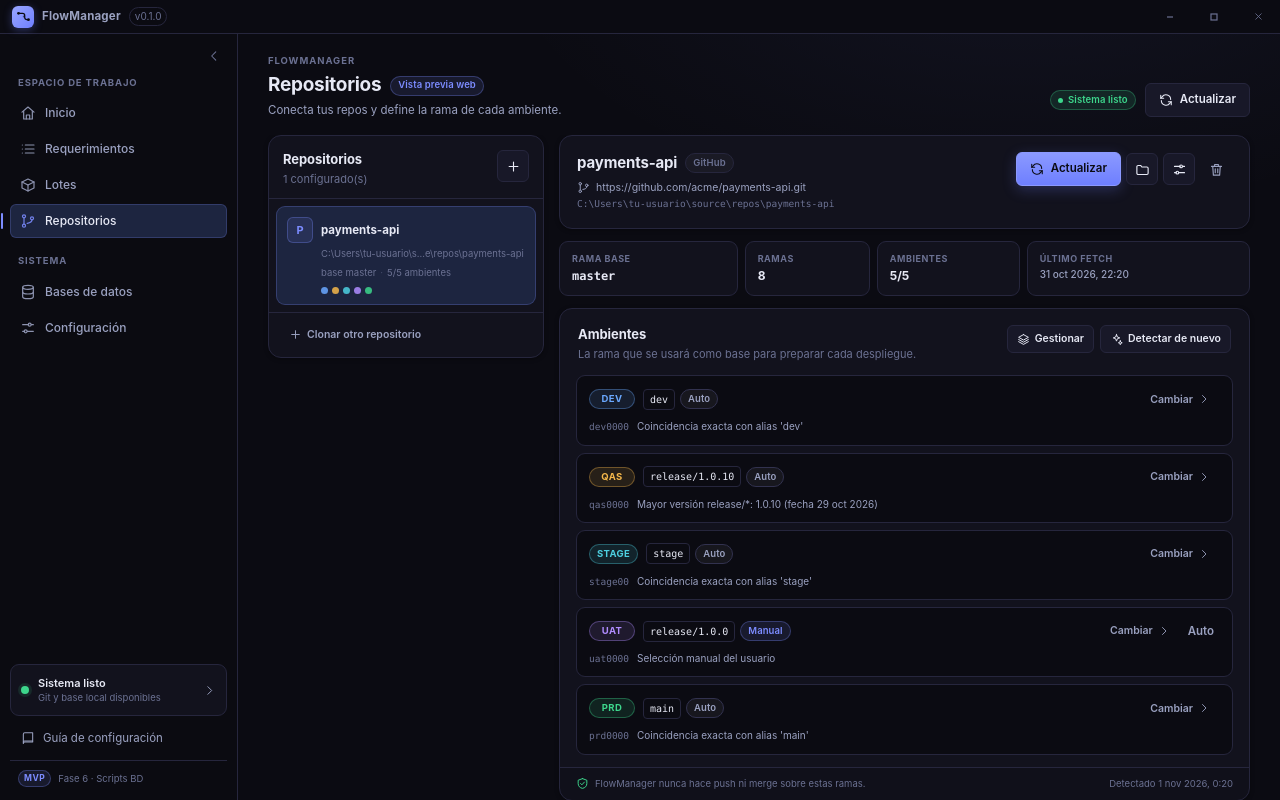
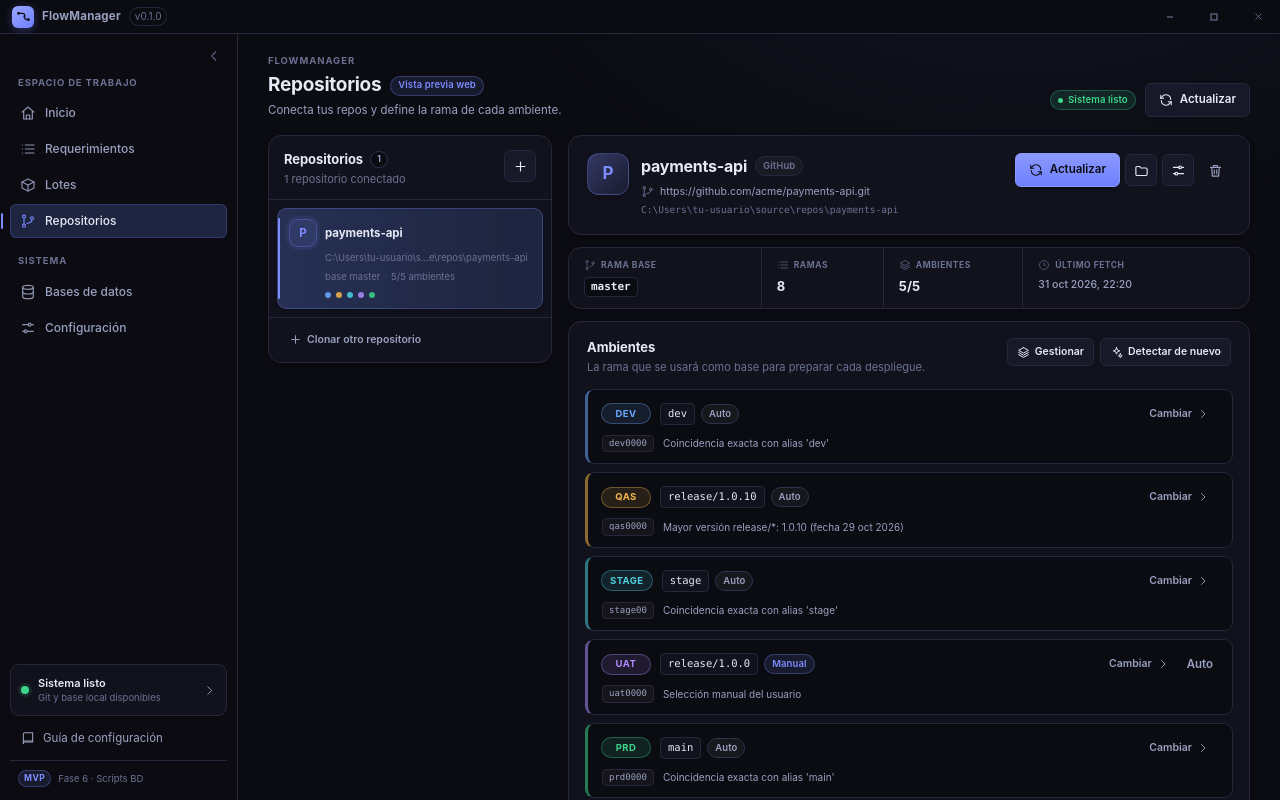
Before and after one commit to leonardogonzalolaura/appFlowManager, a React (Vite) app: page / in a window 1280 px wide. Both pictures are taken after a click on the button "Configurar repositorios". Built offline with nearby package versions, Linux system fonts and the light colour scheme.

Commit message:
fix: repository view

```diff
--- a/src/repositories.css
+++ b/src/repositories.css
@@ -196,8 +196,8 @@
 
 .repositories-layout {
   display: grid;
-  grid-template-columns: 276px minmax(0, 1fr);
-  gap: 15px;
+  grid-template-columns: 284px minmax(0, 1fr);
+  gap: 16px;
   align-items: start;
 }
 
@@ -206,8 +206,11 @@
   top: 0;
   display: flex;
   flex-direction: column;
-  max-height: calc(100vh - 210px);
+  max-height: calc(100vh - 190px);
   overflow: hidden;
+  background:
+    linear-gradient(180deg, rgba(124, 140, 255, 0.055), transparent 150px),
+    var(--bg-surface);
 }
 
 .repo-list-head {
@@ -215,15 +218,41 @@
   align-items: flex-start;
   justify-content: space-between;
   gap: 10px;
-  padding: 14px 14px 11px;
+  padding: 14px 15px 12px;
   border-bottom: 1px solid var(--border);
 }
 
+.repo-list-heading {
+  min-width: 0;
+}
+
+.repo-list-head .surface-title {
+  display: flex;
+  align-items: center;
+  gap: 7px;
+}
+
+.repo-list-count {
+  display: inline-flex;
+  align-items: center;
+  justify-content: center;
+  min-width: 18px;
+  height: 17px;
+  padding: 0 5px;
+  border: 1px solid var(--border-strong);
+  border-radius: var(--radius-pill);
+  background: var(--bg-base);
+  color: var(--text-secondary);
+  font-size: 8.5px;
+  font-weight: 650;
+  letter-spacing: 0;
+}
+
 .repo-list {
   display: flex;
   flex-direction: column;
-  gap: 3px;
-  padding: 7px;
+  gap: 4px;
+  padding: 8px;
   overflow-y: auto;
   min-height: 0;
 }
@@ -244,22 +273,36 @@
   flex-direction: column;
   gap: 4px;
   width: 100%;
-  padding: 10px;
+  padding: 10px 11px;
   border: 1px solid transparent;
   border-radius: var(--radius-md);
   background: transparent;
   color: var(--text-secondary);
   text-align: left;
-  transition: background 120ms ease, border-color 120ms ease;
+  transition: background 120ms ease, border-color 120ms ease, box-shadow 120ms ease;
 }
 
 .repo-card:hover {
   background: var(--bg-hover);
+  border-color: var(--border);
 }
 
 .repo-card.is-active {
-  background: var(--bg-selected);
-  border-color: rgba(124, 140, 255, 0.25);
+  background: linear-gradient(90deg, rgba(124, 140, 255, 0.11), transparent 88%),
+    var(--bg-selected);
+  border-color: rgba(124, 140, 255, 0.28);
+  box-shadow: var(--shadow-sm);
+}
+
+.repo-card.is-active::before {
+  content: '';
+  position: absolute;
+  left: 0;
+  top: 9px;
+  bottom: 9px;
+  width: 2px;
+  border-radius: var(--radius-pill);
+  background: var(--accent);
 }
 
 .repo-card-top {
@@ -270,23 +313,24 @@
 }
 
 .repo-card-avatar {
-  width: 26px;
-  height: 26px;
+  width: 28px;
+  height: 28px;
   flex-shrink: 0;
   display: inline-flex;
   align-items: center;
   justify-content: center;
   border: 1px solid var(--border-strong);
-  border-radius: var(--radius-sm);
+  border-radius: 9px;
   background: linear-gradient(135deg, rgba(124, 140, 255, 0.25), rgba(124, 140, 255, 0.08));
   color: var(--accent);
-  font-size: 11px;
+  font-size: 11.5px;
   font-weight: 700;
 }
 
 .repo-card.is-active .repo-card-avatar {
   border-color: var(--accent-border);
   background: var(--accent-soft);
+  box-shadow: 0 0 0 3px rgba(124, 140, 255, 0.08);
 }
 
 .repo-card-name {
@@ -297,6 +341,7 @@
   white-space: nowrap;
   font-size: 11.5px;
   font-weight: 650;
+  letter-spacing: -0.005em;
   color: var(--text-primary);
 }
 
@@ -309,7 +354,7 @@
   overflow: hidden;
   text-overflow: ellipsis;
   white-space: nowrap;
-  padding-left: 34px;
+  padding-left: 36px;
   color: var(--text-muted);
   font-size: 9.5px;
 }
@@ -318,7 +363,7 @@
   display: flex;
   align-items: center;
   gap: 4px;
-  padding-left: 34px;
+  padding-left: 36px;
   color: var(--text-muted);
   font-size: 9.5px;
 }
@@ -329,14 +374,14 @@
 
 .repo-env-dots {
   display: flex;
-  gap: 4px;
-  padding-left: 34px;
-  margin-top: 3px;
+  gap: 5px;
+  padding-left: 36px;
+  margin-top: 4px;
 }
 
 .env-dot {
-  width: 7px;
-  height: 7px;
+  width: 6px;
+  height: 6px;
   border-radius: 50%;
   background: var(--text-muted);
   opacity: 0.85;
@@ -378,11 +423,38 @@
   align-items: flex-start;
   justify-content: space-between;
   gap: 16px;
-  padding: 16px 17px;
+  padding: 17px 18px;
+  background:
+    radial-gradient(460px 160px at 0% -20%, rgba(124, 140, 255, 0.12), transparent 72%),
+    var(--bg-surface);
 }
 
 .repo-detail-title {
-  min-width: 0;
+  display: flex;
+  align-items: flex-start;
+  gap: 12px;
+  min-width: 0;
+}
+
+.repo-detail-avatar {
+  width: 42px;
+  height: 42px;
+  flex-shrink: 0;
+  display: inline-flex;
+  align-items: center;
+  justify-content: center;
+  border: 1px solid var(--accent-border);
+  border-radius: 12px;
+  background: linear-gradient(135deg, rgba(124, 140, 255, 0.32), rgba(124, 140, 255, 0.08));
+  color: var(--accent);
+  font-size: 17px;
+  font-weight: 700;
+  box-shadow: var(--shadow-sm);
+}
+
+.repo-detail-title-copy {
+  min-width: 0;
+  padding-top: 1px;
 }
 
 .repo-title-row {
@@ -393,16 +465,16 @@
 }
 
 .repo-title-row h2 {
-  font-size: 15px;
+  font-size: 16px;
   font-weight: 700;
-  letter-spacing: -0.01em;
+  letter-spacing: -0.015em;
 }
 
 .repo-remote {
   display: flex;
   align-items: center;
   gap: 6px;
-  margin-top: 5px;
+  margin-top: 6px;
   color: var(--text-secondary);
   font-size: 10.5px;
   overflow: hidden;
@@ -410,8 +482,13 @@
   white-space: nowrap;
 }
 
+.repo-remote svg {
+  flex-shrink: 0;
+  color: var(--text-muted);
+}
+
 .repo-local-path {
-  margin-top: 2px;
+  margin-top: 3px;
   color: var(--text-muted);
   font-family: var(--font-mono);
   font-size: 9.5px;
@@ -427,6 +504,10 @@
   flex-shrink: 0;
 }
 
+.repo-detail-actions .btn-primary {
+  box-shadow: var(--shadow-sm);
+}
+
 .repo-remove-btn:hover:not(:disabled) {
   color: var(--red);
   background: var(--red-soft);
@@ -434,36 +515,65 @@
 
 .repo-stats {
   display: grid;
-  grid-template-columns: 1fr 0.7fr 0.8fr 1.25fr;
-  gap: 7px;
+  grid-template-columns: 1.1fr 0.7fr 0.8fr 1.3fr;
+  border: 1px solid var(--border);
+  border-radius: var(--radius-lg);
+  background: var(--bg-surface);
+  box-shadow: var(--shadow-sm);
+  overflow: hidden;
 }
 
 .repo-stat {
   display: flex;
   flex-direction: column;
-  gap: 2px;
-  padding: 10px 12px;
-  border: 1px solid var(--border);
-  border-radius: var(--radius-md);
-  background: var(--bg-surface);
+  gap: 5px;
+  min-width: 0;
+  padding: 11px 15px;
+}
+
+.repo-stat + .repo-stat {
+  border-left: 1px solid var(--border);
 }
 
 .repo-stat-label {
-  font-size: 9px;
+  display: inline-flex;
+  align-items: center;
+  gap: 5px;
+  font-size: 8.5px;
   font-weight: 650;
   text-transform: uppercase;
   letter-spacing: 0.06em;
   color: var(--text-muted);
 }
 
+.repo-stat-label svg {
+  flex-shrink: 0;
+  opacity: 0.75;
+}
+
 .repo-stat-value {
-  font-size: 12px;
+  font-size: 13px;
   font-weight: 650;
   color: var(--text-primary);
+  overflow: hidden;
+  text-overflow: ellipsis;
+  white-space: nowrap;
+}
+
+code.repo-stat-value {
+  align-self: flex-start;
+  max-width: 100%;
+  padding: 1px 6px;
+  border: 1px solid var(--border);
+  border-radius: var(--radius-xs);
+  background: var(--bg-base);
+  font-family: var(--font-mono);
+  font-size: 11px;
+  font-weight: 600;
 }
 
 .repo-stat-date {
-  font-size: 10px;
+  font-size: 10.5px;
   font-weight: 500;
   color: var(--text-secondary);
 }
@@ -670,9 +780,9 @@
   align-items: center;
   justify-content: space-between;
   gap: 12px;
-  padding: 9px 16px;
+  padding: 10px 16px;
   border-top: 1px solid var(--border);
-  background: rgba(0, 0, 0, 0.1);
+  background: var(--bg-base);
   color: var(--text-muted);
   font-size: 9.5px;
 }
@@ -692,15 +802,23 @@
 .env-list {
   display: flex;
   flex-direction: column;
-  gap: 7px;
-  padding: 0 16px 12px;
+  gap: 8px;
+  padding: 0 16px 14px;
 }
 
 .env-card {
-  padding: 10px 12px;
-  border: 1px solid var(--border);
+  position: relative;
+  padding: 11px 13px;
+  border: 1px solid var(--border);
+  border-left: 3px solid var(--border);
   border-radius: var(--radius-md);
   background: var(--bg-base);
+  transition: background 120ms ease, border-color 120ms ease, box-shadow 120ms ease;
+}
+
+.env-card:hover {
+  background: var(--bg-elevated);
+  box-shadow: var(--shadow-sm);
 }
 
 .env-card.is-missing {
@@ -708,20 +826,41 @@
   background: linear-gradient(90deg, rgba(245, 184, 75, 0.045), transparent 60%), var(--bg-base);
 }
 
+.env-card.is-missing:hover {
+  background: linear-gradient(90deg, rgba(245, 184, 75, 0.075), transparent 60%), var(--bg-base);
+}
+
 .env-card-main {
   display: flex;
   align-items: center;
-  gap: 8px;
+  gap: 9px;
   flex-wrap: wrap;
 }
 
+.env-card .env-badge {
+  min-width: 50px;
+  height: 21px;
+  padding: 0 8px;
+  letter-spacing: 0.05em;
+}
+
 .env-card-branch {
   display: flex;
   align-items: center;
-  gap: 5px;
+  gap: 6px;
   flex: 1;
   min-width: 0;
   flex-wrap: wrap;
+}
+
+.env-card-branch .branch-name {
+  padding: 2px 7px;
+  background: var(--bg-surface);
+  font-size: 10.5px;
+}
+
+.env-card-branch .branch-missing {
+  font-size: 11px;
 }
 
 .env-card-actions {
@@ -736,16 +875,31 @@
   height: 26px;
 }
 
+.env-card-actions .btn-ghost {
+  color: var(--text-secondary);
+}
+
+.env-card-actions .btn-ghost:hover:not(:disabled) {
+  color: var(--accent);
+  background: var(--accent-soft);
+}
+
 .env-card-evidence {
   display: flex;
-  align-items: flex-start;
-  gap: 8px;
-  margin-top: 7px;
+  align-items: center;
+  gap: 9px;
+  margin-top: 8px;
+  padding-left: 1px;
 }
 
 .env-card-evidence .env-sha {
   flex-shrink: 0;
-  padding-top: 1px;
+  padding: 1px 6px;
+  border: 1px solid var(--border);
+  border-radius: var(--radius-xs);
+  background: rgba(255, 255, 255, 0.035);
+  color: var(--text-secondary);
+  font-size: 9px;
 }
 
 .env-card-warning {
@@ -1238,6 +1392,12 @@
   border: 1px solid var(--border);
   border-radius: var(--radius-lg);
   background: var(--bg-surface);
+  transition: border-color 120ms ease, background 120ms ease;
+}
+
+.onboarding-feature:hover {
+  border-color: var(--border-strong);
+  background: var(--bg-elevated);
 }
 
 .onboarding-feature-icon {
@@ -1277,6 +1437,14 @@
   .env-table-head,
   .env-row {
     grid-template-columns: 62px minmax(120px, 1fr) 88px 56px minmax(140px, 1.5fr) 140px;
+  }
+
+  .repo-detail-head {
+    flex-wrap: wrap;
+  }
+
+  .repo-detail-actions {
+    margin-left: auto;
   }
 }
 
@@ -1363,6 +1531,14 @@
     grid-template-columns: 1fr 1fr;
   }
 
+  .repo-stat:nth-child(odd) {
+    border-left: 0;
+  }
+
+  .repo-stat:nth-child(n + 3) {
+    border-top: 1px solid var(--border);
+  }
+
   .repo-detail-head {
     flex-direction: column;
   }
--- a/src/views/RepositoriesView.tsx
+++ b/src/views/RepositoriesView.tsx
@@ -182,9 +182,16 @@ export function RepositoriesView() {
         <div className="repositories-layout">
           <aside className="surface repo-list-panel" aria-label="Repositorios">
             <header className="repo-list-head">
-              <div>
-                <h2 className="surface-title">Repositorios</h2>
-                <p className="surface-subtitle">{items.length} configurado(s)</p>
+              <div className="repo-list-heading">
+                <h2 className="surface-title">
+                  Repositorios
+                  <span className="repo-list-count">{items.length}</span>
+                </h2>
+                <p className="surface-subtitle">
+                  {items.length === 1
+                    ? '1 repositorio conectado'
+                    : `${items.length} repositorios conectados`}
+                </p>
               </div>
               <button
                 type="button"
@@ -425,6 +432,10 @@ function RepositoryDetailPanel({
     <div className="repo-detail">
       <article className="surface repo-detail-head">
         <div className="repo-detail-title">
+          <span className="repo-detail-avatar" aria-hidden="true">
+            {repository.name.slice(0, 1).toUpperCase()}
+          </span>
+          <div className="repo-detail-title-copy">
             <div className="repo-title-row">
               <h2>{repository.name}</h2>
               <StatusChip tone="neutral">
@@ -441,6 +452,7 @@ function RepositoryDetailPanel({
             <p className="repo-local-path" title={repository.localPath}>
               {repository.localPath}
             </p>
+          </div>
         </div>
 
         <div className="repo-detail-actions">
@@ -483,21 +495,35 @@ function RepositoryDetailPanel({
         </div>
       </article>
 
-      <div className="repo-stats">
-        <div className="repo-stat">
-          <span className="repo-stat-label">Rama base</span>
+      <div className="repo-stats" role="list" aria-label="Resumen del repositorio">
+        <div className="repo-stat" role="listitem">
+          <span className="repo-stat-label">
+            <Icon name="branch" size={12} />
+            Rama base
+          </span>
           <code className="repo-stat-value">{repository.baseBranch}</code>
         </div>
-        <div className="repo-stat">
-          <span className="repo-stat-label">Ramas</span>
+        <div className="repo-stat" role="listitem">
+          <span className="repo-stat-label">
+            <Icon name="list" size={12} />
+            Ramas
+          </span>
           <strong className="repo-stat-value">{repository.branches.length}</strong>
         </div>
-        <div className="repo-stat">
-          <span className="repo-stat-label">Ambientes</span>
-          <strong className="repo-stat-value">{repository.configuredCount}/{repository.environments.length}</strong>
+        <div className="repo-stat" role="listitem">
+          <span className="repo-stat-label">
+            <Icon name="layers" size={12} />
+            Ambientes
+          </span>
+          <strong className="repo-stat-value">
+            {repository.configuredCount}/{repository.environments.length}
+          </strong>
         </div>
-        <div className="repo-stat">
-          <span className="repo-stat-label">Último fetch</span>
+        <div className="repo-stat" role="listitem">
+          <span className="repo-stat-label">
+            <Icon name="clock" size={12} />
+            Último fetch
+          </span>
           <span className="repo-stat-value repo-stat-date">
             {repository.lastFetchedAt ? formatDateTime(repository.lastFetchedAt) : 'Nunca'}
           </span>
@@ -555,6 +581,11 @@ function RepositoryDetailPanel({
               key={environment.environment}
               className={`env-card ${environment.available ? '' : 'is-missing'}`}
               role="listitem"
+              style={
+                environment.available
+                  ? { borderLeftColor: withAlpha(environment.color, 0.55) }
+                  : undefined
+              }
             >
               <div className="env-card-main">
                 <span
--- a/src/views/SettingsView.tsx
+++ b/src/views/SettingsView.tsx
@@ -182,7 +182,7 @@ export function SettingsView({
               Estos valores se podrán editar en las siguientes fases.
             </p>
           </div>
-          <StatusChip tone="neutral">Próximamente</StatusChip>
+
         </header>
 
         <div className="preference-list">
```
Lines whose indentation alone changed are shown as unchanged.
